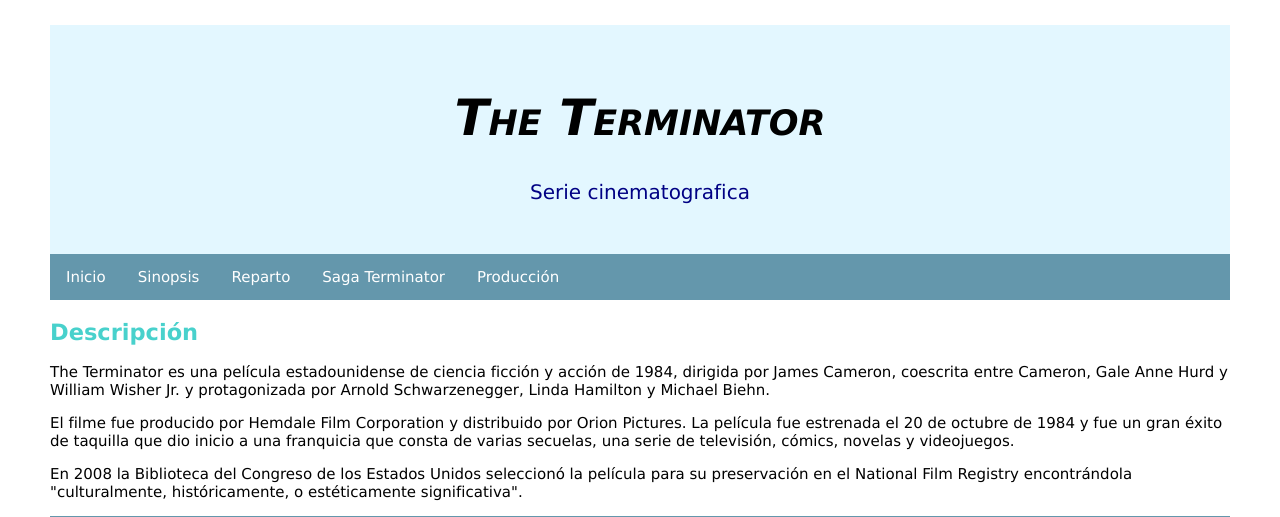
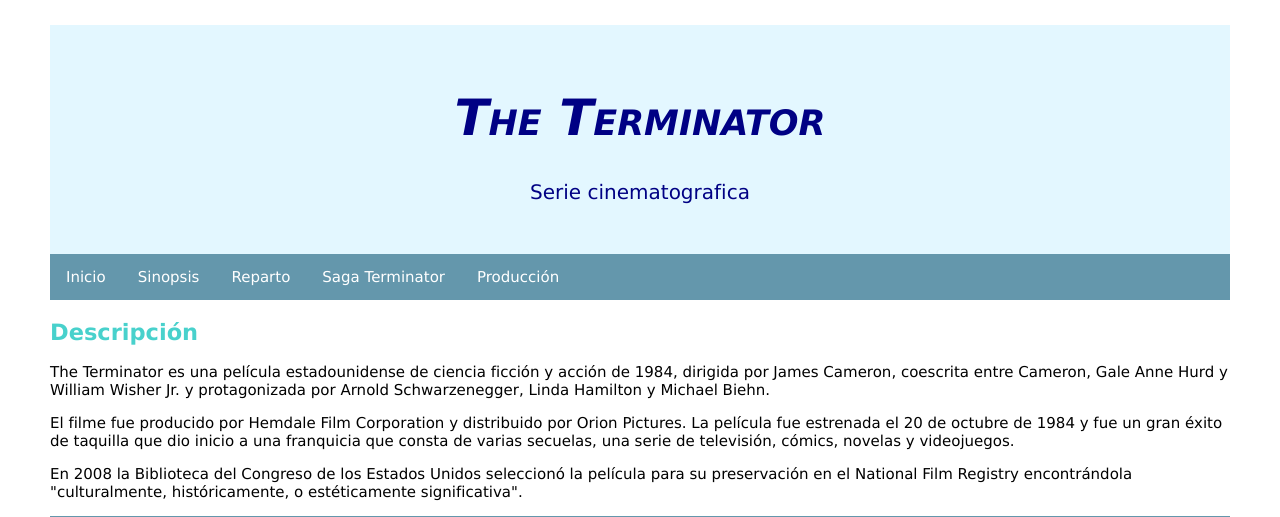
Before and after one commit to uo271355/sew, a plain HTML site: page index.html in a window 1280 px wide. Shown: the top 517 px of the page. Drawn offline with Linux system fonts and the light colour scheme.

Commit message:
Update estilo.css

```diff
--- a/estilo.css
+++ b/estilo.css
@@ -17,7 +17,7 @@ header h1{
 	font-style:oblique;
 	font-weight:800;
 	font-variant:small-caps;
-	color:black;
+	color:#000084;
 	background:#E3F7FF;
 }
 header p{
```
